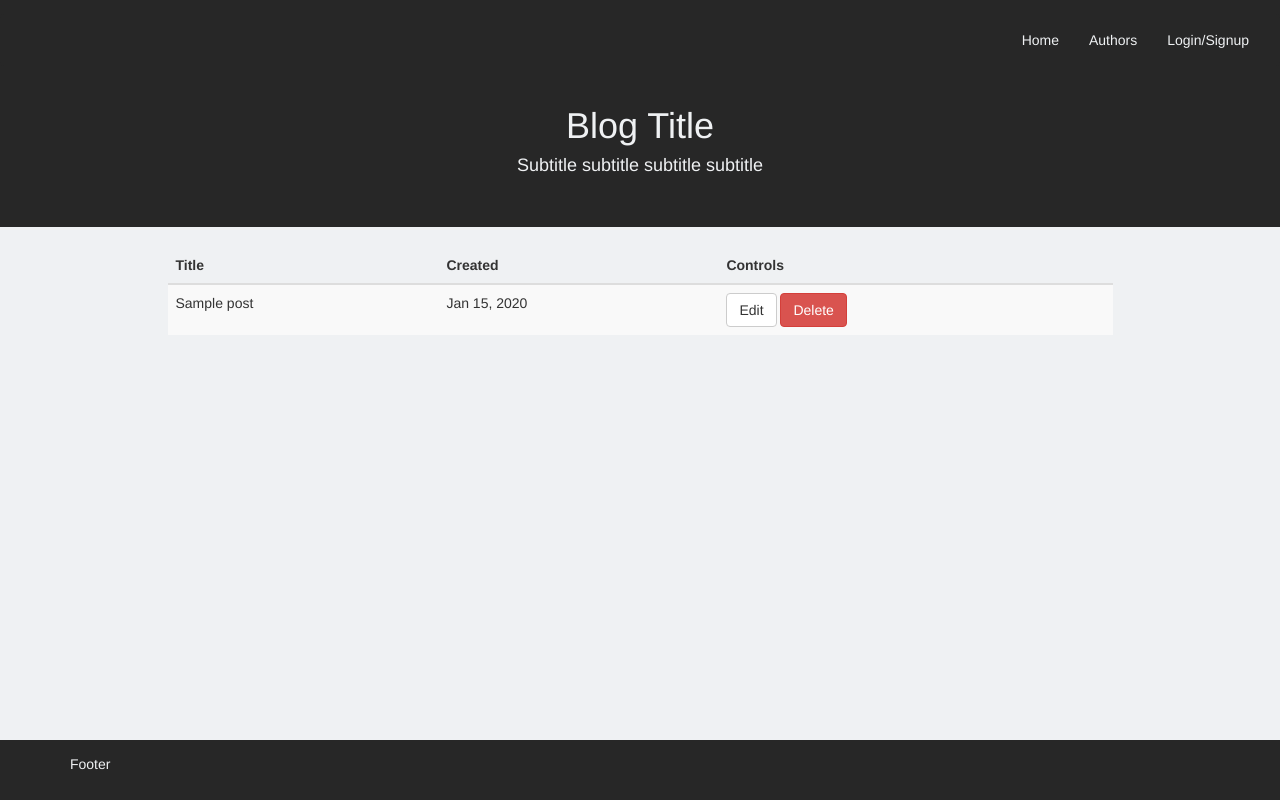
After one commit to Arjay123/multi-user-blog, a Python web app: template templates/post_list.html in a window 1280 px wide. The commit adds this page. Run offline with Jinja, Linux system fonts and the light colour scheme; the template is opened without the code that fills it: most values are stand-ins (such as "Sample title", 1, 10 or a date in 2020); some libraries are stand-ins or nearby versions.

Commit message:
created post list html, post not supported yet

```diff
--- a/templates/base.html
+++ b/templates/base.html
@@ -81,5 +81,9 @@
 
     <!-- Latest compiled and minified JavaScript -->
 	<script src="https://maxcdn.bootstrapc	dn.com/bootstrap/3.3.7/js/bootstrap.min.js" integrity="sha384-Tc5IQib027qvyjSMfHjOMaLkfuWVxZxUPnCJA7l2mCWNIpG9mGCD8wGNIcPD7Txa" crossorigin="anonymous"></script>
+
+	{% block scripts %}
+
+	{% endblock %}
 </body>
 </html>
--- /dev/null
+++ b/templates/post_list.html
@@ -0,0 +1,67 @@
+{% extends "base.html" %}
+
+
+{% block content %}
+
+<div class="row">
+	<div class="col-xs-10 col-xs-offset-1">
+	<table class="table table-striped">
+		<thead>
+			<tr>
+				<th>Title</th>
+				<th>Created</th>
+				<th>Controls</th>
+			</tr>
+		</thead>
+		<tbody>
+			{% for post in posts %}
+			<tr>
+				<td>{{post.title}}</td>
+				<td>{{post.created.date().strftime("%b %d, %Y")}}</td>
+				<td>
+					<button class="btn btn-default">Edit</button>
+					<button class="btn btn-danger" data-toggle="modal" data-target="#confirmModal" data-id="{{post.key().id()}}" data-post-title="{{post.title}}">Delete</button>
+				</td>
+			</tr>
+			{% endfor %}
+
+		</tbody>
+	</table>
+	</div>
+</div>
+
+<!-- Modal confirmation popup when user clicks delete -->
+<div class="modal fade" id="confirmModal" tabindex="-1" role="dialog" aria-labelledby="exampleModalLabel">
+  <div class="modal-dialog" role="document">
+    <div class="modal-content">
+      <div class="modal-body">
+      	<h3 class="modal-post-title"></h3>
+        <form method="post">
+          <input class="modal-post-id" hidden type="text">
+          <button class="btn btn-danger" type="submit">Delete</button>
+          <button type="button" class="btn btn-default" data-dismiss="modal">Close</button>
+        </form>
+      </div>
+    </div>
+  </div>
+</div>
+
+{% endblock %}
+
+{% block scripts %}
+<script>
+
+	//Set values of modal form from button that triggered the modal
+	$('#confirmModal').on('show.bs.modal', function (event) {
+	  var button = $(event.relatedTarget) // Button that triggered the modal
+	  var id = button.data('id') // Extract info from data-* attributes
+	  var title = button.data('post-title')
+
+	  var modal = $(this)
+	  modal.find('.modal-post-title').text('Confirm deletion of "' + title + '"')
+	  modal.find('.modal-post-id').val(id)
+	})
+
+</script>
+
+{% endblock %}
```
Also changed, not shown: index.yaml (added, +17 -0 lines), main.py (+11 -1 lines).
